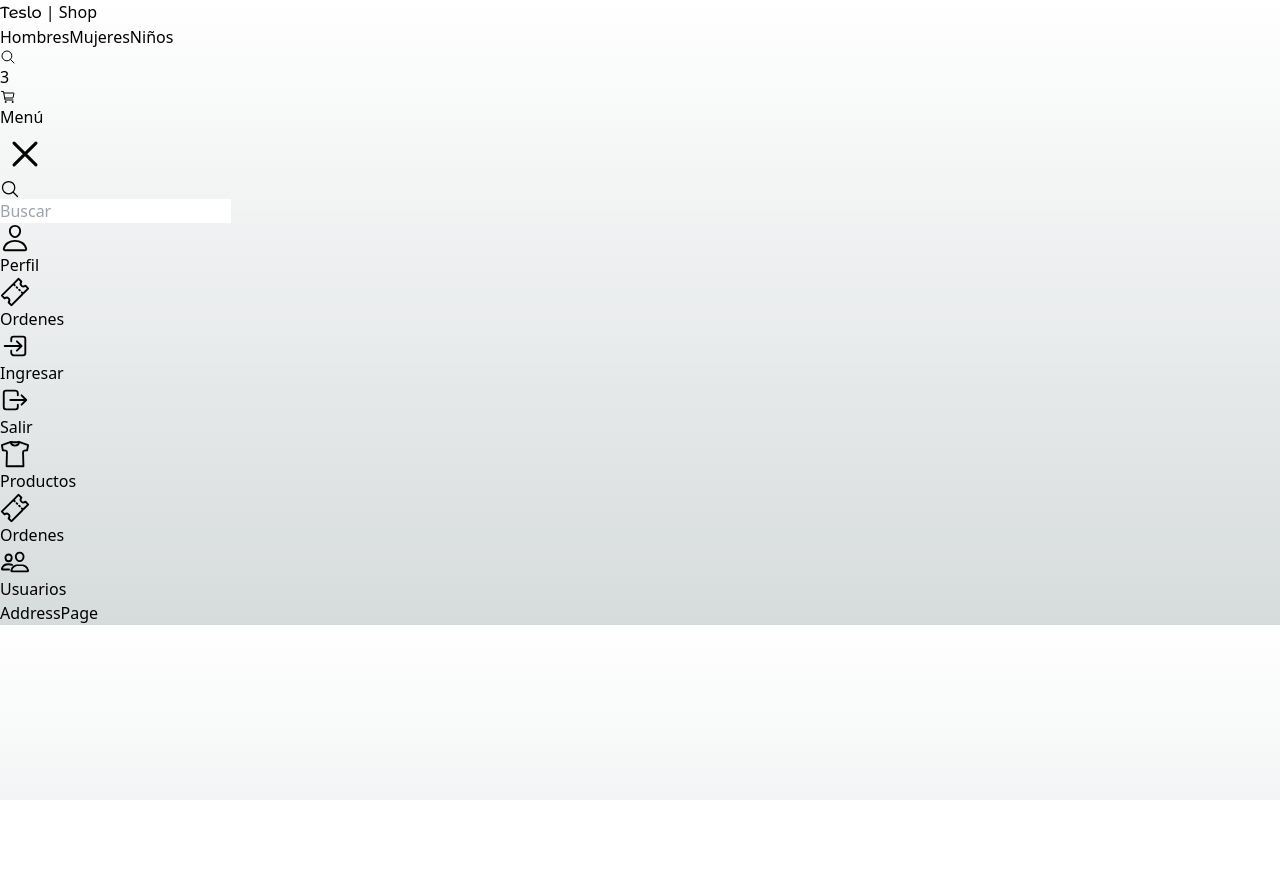
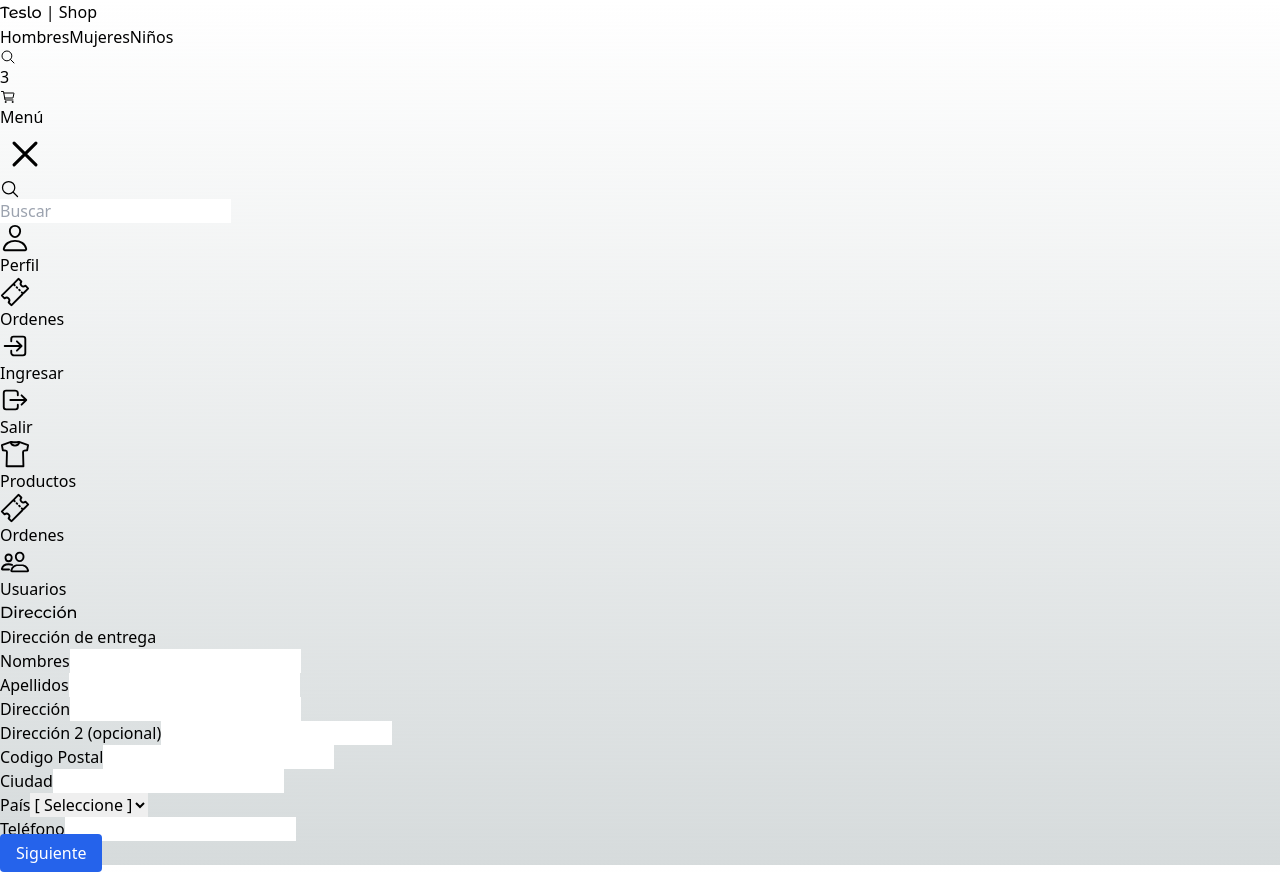
Before and after one commit to whatarelive/teslo-shop, a Next.js app: page /checkout/address in a window 1280 px wide. Before the commit the page ends 800 px from the top, so only its background shows below. Built offline with nearby package versions, Linux system fonts and the light colour scheme.

Commit message:
Maquetación inicial de la página de address checkout

```diff
--- a/src/app/(shop)/checkout/address/page.tsx
+++ b/src/app/(shop)/checkout/address/page.tsx
@@ -1,8 +1,93 @@
+import Title from "@/components/ui/title/Title";
+import Link from "next/link";
 
 export default function AddressPage() {
   return (
-    <div>
-       <h1>AddressPage</h1>
+    <div className="flex flex-col sm:justify-center sm:items-center mb-72 px-10 sm:px-0">
+      <div className="w-full xl:w-[1000px] flex flex-col justify-center text-left">
+        <Title
+          title="Dirección"
+          subtitle="Dirección de entrega"
+        />
+
+        <div className="grid grid-cols-1 gap-2 sm:gap-5 sm:grid-cols-2">
+          <div className="flex flex-col mb-2">
+            <span>Nombres</span>
+            <input
+              type="text"
+              className="p-2 border rounded-md bg-gray-200"
+            />
+          </div>
+
+          <div className="flex flex-col mb-2">
+            <span>Apellidos</span>
+            <input
+              type="text"
+              className="p-2 border rounded-md bg-gray-200"
+            />
+          </div>
+
+          <div className="flex flex-col mb-2">
+            <span>Dirección</span>
+            <input
+              type="text"
+              className="p-2 border rounded-md bg-gray-200"
+            />
+          </div>
+
+          <div className="flex flex-col mb-2">
+            <span>Dirección 2 (opcional)</span>
+            <input
+              type="text"
+              className="p-2 border rounded-md bg-gray-200"
+            />
+          </div>
+
+          <div className="flex flex-col mb-2">
+            <span>Codigo Postal</span>
+            <input
+              type="text"
+              className="p-2 border rounded-md bg-gray-200"
+            />
+          </div>
+
+          <div className="flex flex-col mb-2">
+            <span>Ciudad</span>
+            <input
+              type="text"
+              className="p-2 border rounded-md bg-gray-200"
+            />
+          </div>
+
+          <div className="flex flex-col mb-2">
+            <span>País</span>
+            <select
+              className="p-2 border rounded-md bg-gray-200"
+            >
+              <option value="">[ Seleccione ]</option>
+              <option value="CU">Cuba</option>
+            </select>
+          </div>
+
+          <div className="flex flex-col mb-2">
+            <span>Teléfono</span>
+            <input
+              type="text"
+              className="p-2 border rounded-md bg-gray-200"
+            />
+          </div>
+
+          <div className="flex flex-col mb-2 sm:mt-10">
+            <Link
+              href="/checkout"
+              className="btn-primary flex w-full sm:w-1/2 justify-center"
+            >
+              Siguiente
+            </Link>
+          </div>
+        </div>
+
+      </div>
     </div>
   )
 }
```
